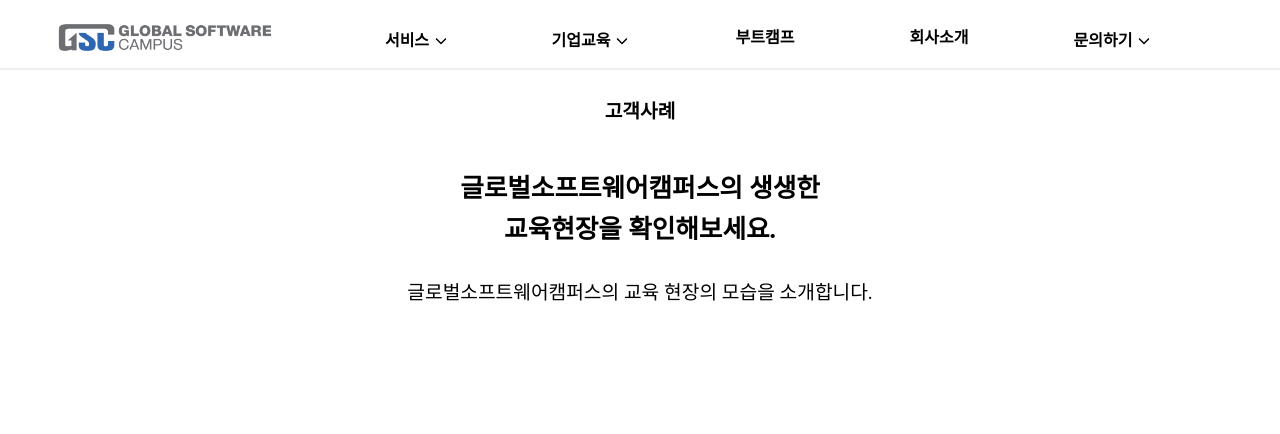
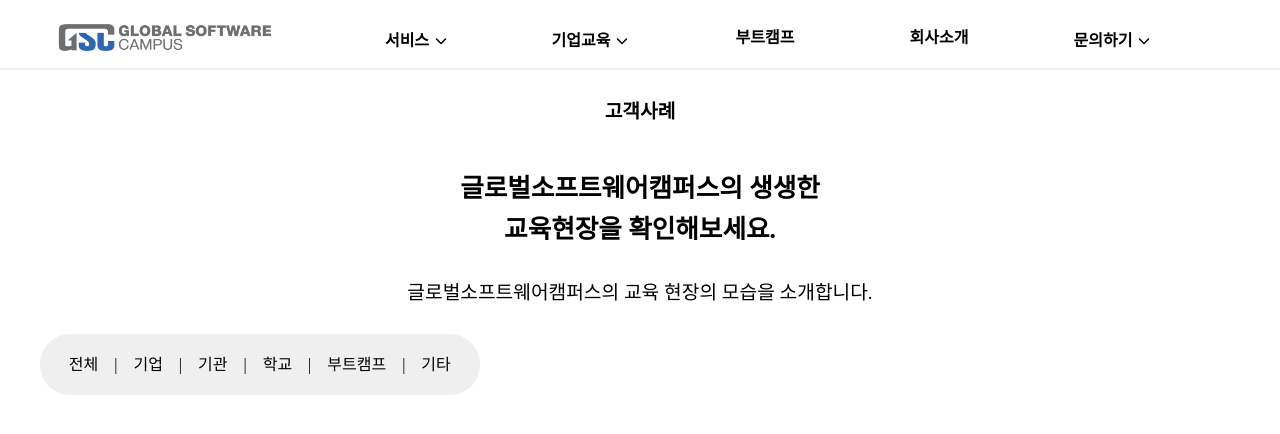
Before and after one commit to jh1109/gsc-app, a React (Create React App) app: page /service-cases in a window 1280 px wide. Shown: the top 434 px of the page. Built offline with nearby package versions, Linux system fonts and the light colour scheme.

Commit message:
[style] 고객사례 카테고리 리스트

```diff
--- /dev/null
+++ b/src/components/cases/CasesContent.js
@@ -0,0 +1,19 @@
+import React from 'react';
+import classes from './CasesContent.module.css';
+
+const CasesContent = () => {
+    return (
+        <div className={`${"mainContent"}`}>
+            <ul className={classes.casesUl}>
+                <li><button type="button">전체</button><span>|</span></li>
+                <li><button type="button">기업</button><span>|</span></li>
+                <li><button type="button">기관</button><span>|</span></li>
+                <li><button type="button">학교</button><span>|</span></li>
+                <li><button type="button">부트캠프</button><span>|</span></li>
+                <li><button type="button">기타</button></li>
+            </ul>
+        </div>
+    );
+};
+
+export default CasesContent;
--- /dev/null
+++ b/src/components/cases/CasesContent.module.css
@@ -0,0 +1,22 @@
+.casesUl {
+    background-color: #efefef;
+    display: inline-flex;
+    flex-flow: row nowrap;
+    padding: 0.8rem 1.2rem;
+    border-radius: 30px;
+    gap: 0.4rem;
+}
+
+.casesUl li {
+    display: flex;
+    flex-flow: row nowrap;
+    align-items: center;
+    gap: 0.4rem;
+}
+
+.casesUl button {
+    /* background-color: skyblue; */
+    display: block;
+    padding: 0.6rem;
+    /* border-radius: 20px; */
+}
--- a/src/pages/Cases.js
+++ b/src/pages/Cases.js
@@ -1,10 +1,12 @@
 import React from 'react';
 import OnlyPBanner from '../components/banner/OnlyPBanner';
+import CasesContent from '../components/cases/CasesContent';
 
 const Cases = () => {
     return (
         <>
             <OnlyPBanner />
+            <CasesContent />
         </>
     );
 };
```
